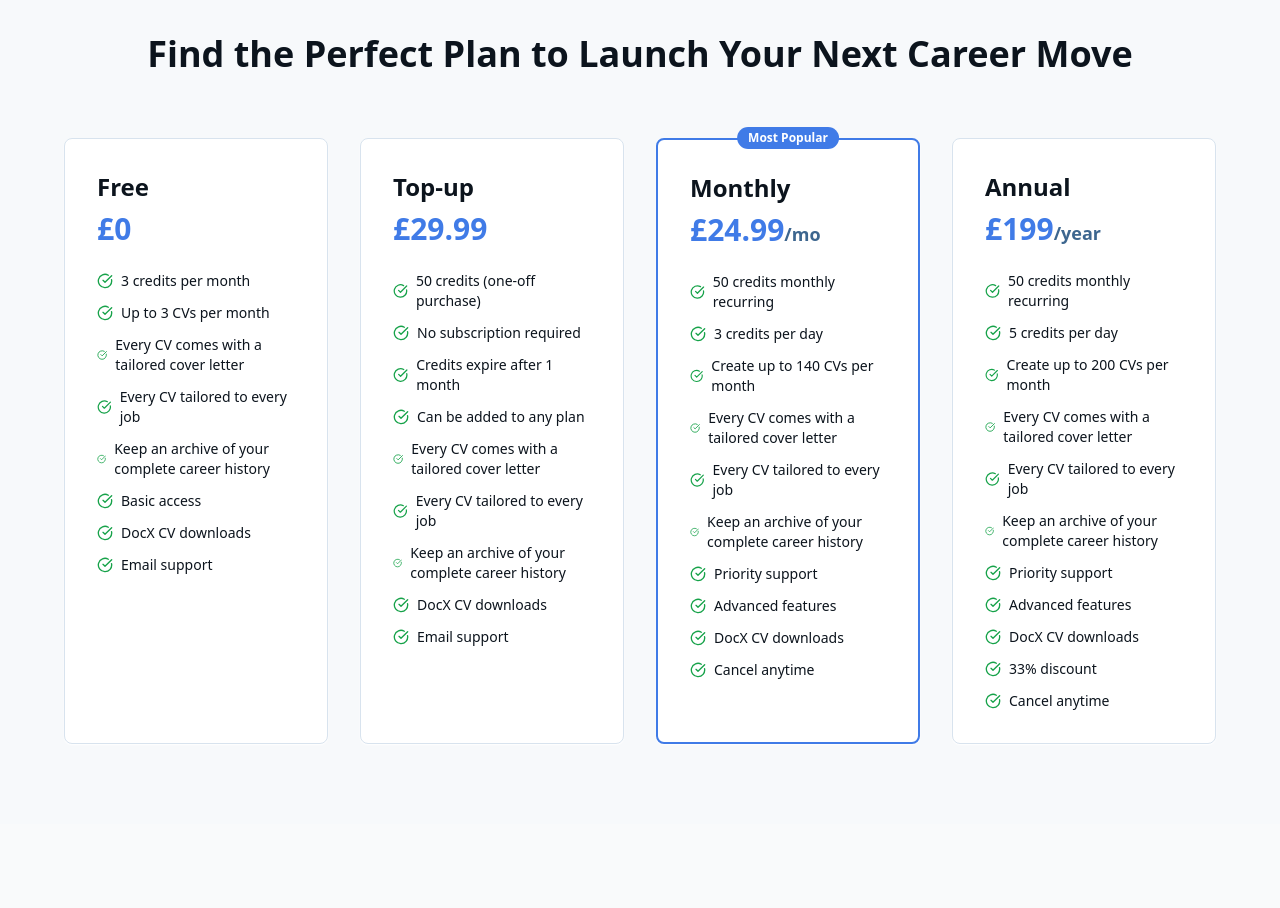
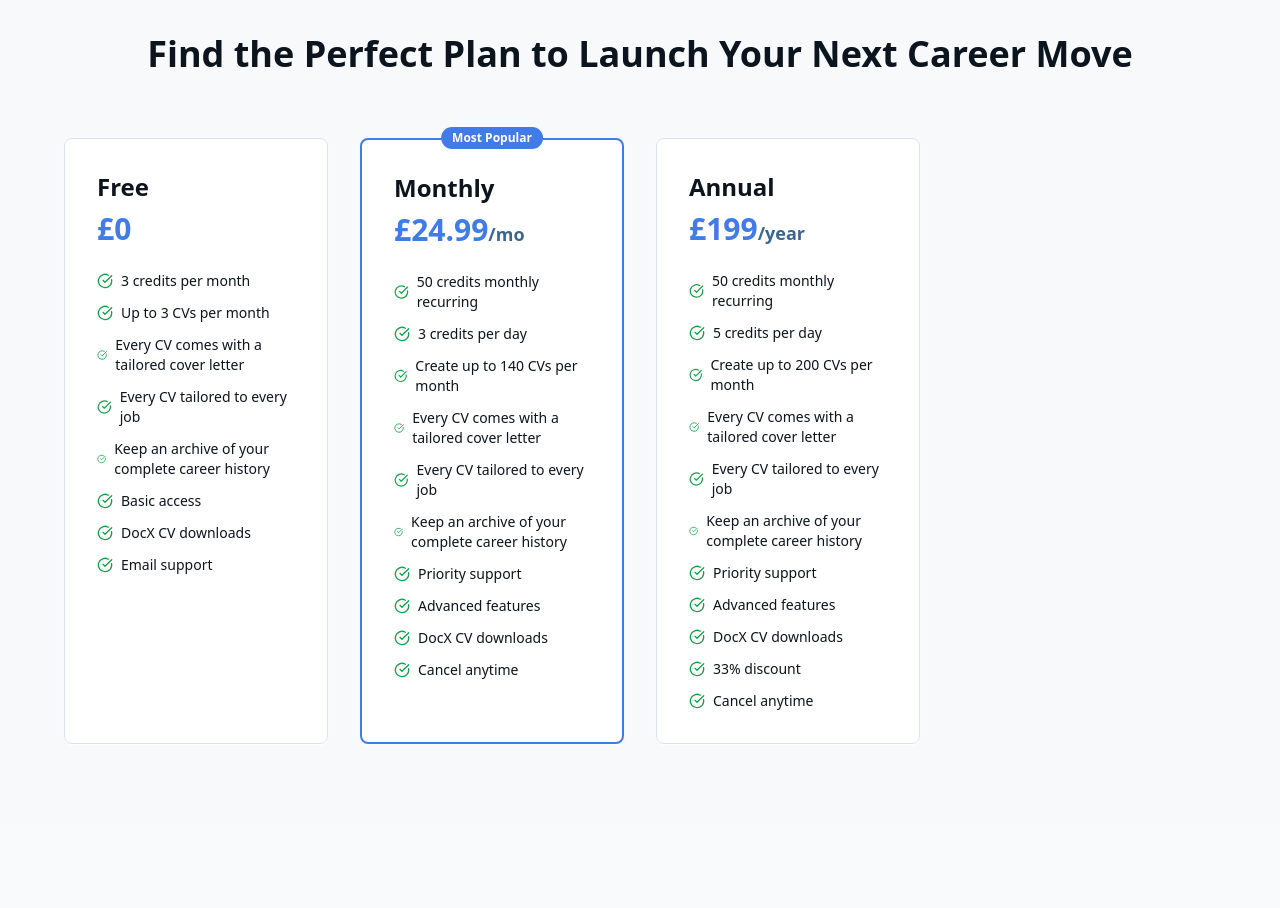
Before and after one commit to Kunle123/C5Frontend, a React (Vite) app in the folder frontend/: page / in a window 1280 px wide. Shown: the part 3500-4408 px from the top of the page. Built offline with nearby package versions, Linux system fonts and the light colour scheme; no server answers.

Commit message:
fix: remove Top-up pricing box and unify bullet size in pricing section

```diff
--- a/frontend/src/pages/Landing.tsx
+++ b/frontend/src/pages/Landing.tsx
@@ -419,26 +419,6 @@ export default function Landing() {
                 </ul>
               </CardContent>
             </Card>
-            {/* Top-up */}
-            <Card className="shadow-card">
-              <CardContent className="p-8 space-y-6">
-                <div>
-                  <h3 className="text-2xl font-bold text-card-foreground">Top-up</h3>
-                  <div className="text-3xl font-bold text-primary mt-2">£29.99</div>
-                </div>
-                <ul className="space-y-3">
-                  <li className="flex items-center gap-2 text-sm"><CheckCircle className="h-4 w-4 text-success" />50 credits (one-off purchase)</li>
-                  <li className="flex items-center gap-2 text-sm"><CheckCircle className="h-4 w-4 text-success" />No subscription required</li>
-                  <li className="flex items-center gap-2 text-sm"><CheckCircle className="h-4 w-4 text-success" />Credits expire after 1 month</li>
-                  <li className="flex items-center gap-2 text-sm"><CheckCircle className="h-4 w-4 text-success" />Can be added to any plan</li>
-                  <li className="flex items-center gap-2 text-sm"><CheckCircle className="h-4 w-4 text-success" />Every CV comes with a tailored cover letter</li>
-                  <li className="flex items-center gap-2 text-sm"><CheckCircle className="h-4 w-4 text-success" />Every CV tailored to every job</li>
-                  <li className="flex items-center gap-2 text-sm"><CheckCircle className="h-4 w-4 text-success" />Keep an archive of your complete career history</li>
-                  <li className="flex items-center gap-2 text-sm"><CheckCircle className="h-4 w-4 text-success" />DocX CV downloads</li>
-                  <li className="flex items-center gap-2 text-sm"><CheckCircle className="h-4 w-4 text-success" />Email support</li>
-                </ul>
-              </CardContent>
-            </Card>
             {/* Monthly */}
             <Card className="shadow-card border-2 border-primary relative">
               <div className="absolute -top-4 left-1/2 transform -translate-x-1/2">
```
